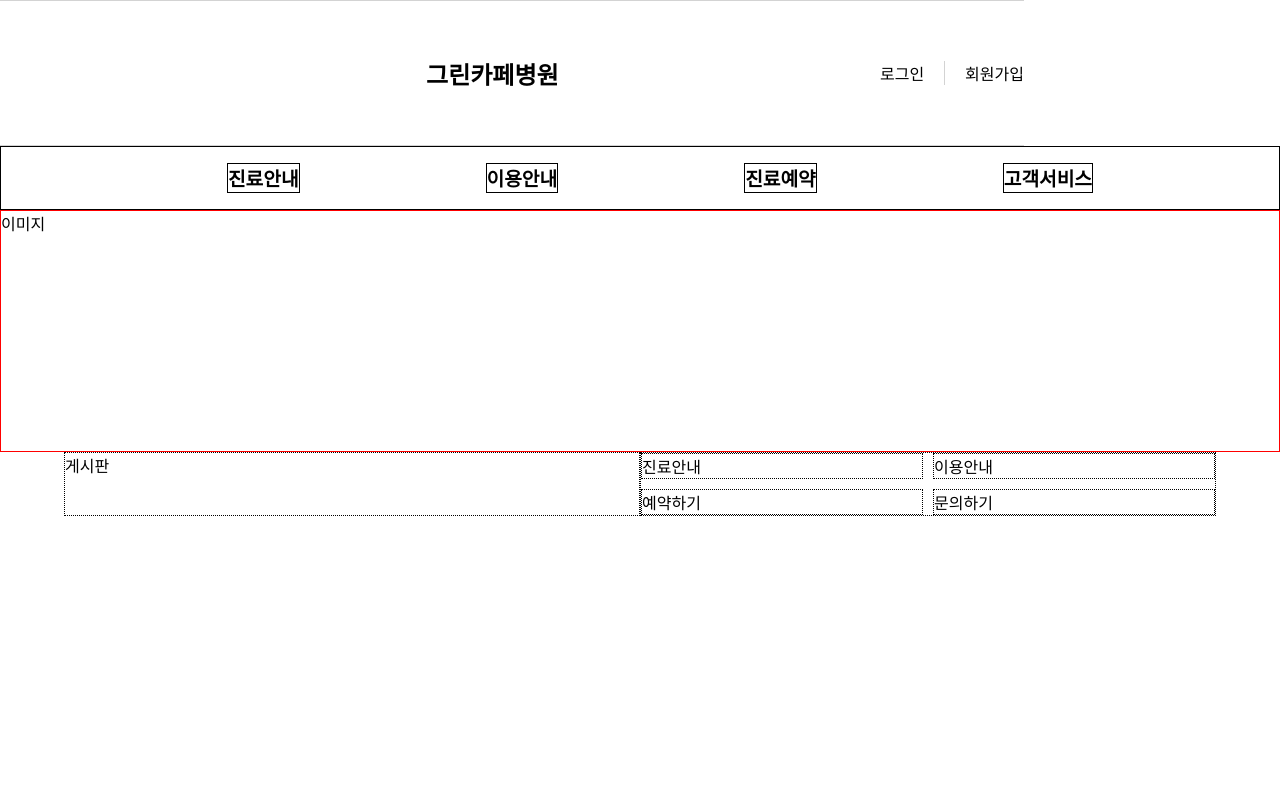
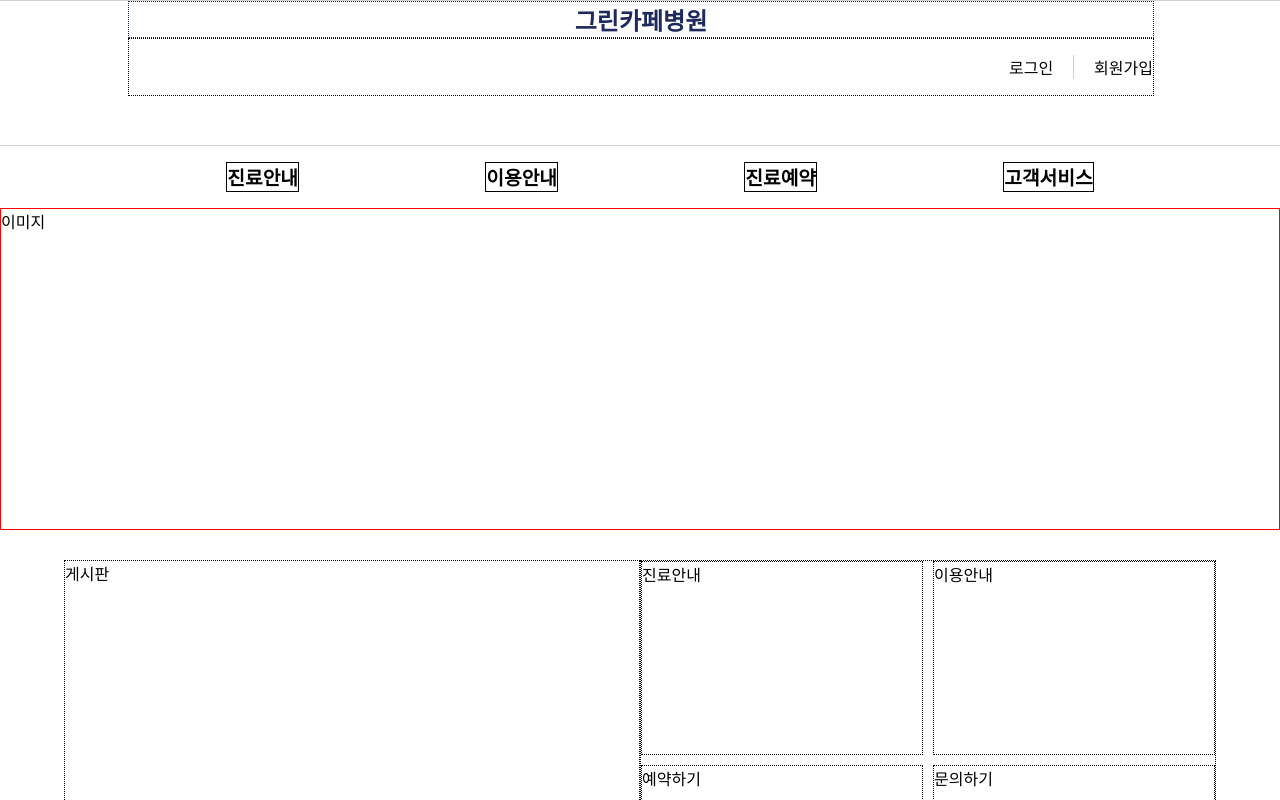
Before and after one commit to sunkh964/Team3, a React (Create React App) app in the folder src/main/frontend/: page / in a window 1280 px wide. Shown: the top 800 px of the page. Built offline with nearby package versions, Linux system fonts and the light colour scheme.

Commit message:
08/22 5교시

```diff
--- a/src/main/frontend/src/App.css
+++ b/src/main/frontend/src/App.css
@@ -2,23 +2,28 @@
   width: 100vw;
 }
 /* ================ 헤더 ================*/
-.head{
-  width: 80%;
+.head-line{
+  width: 100%;
   height: 18vh;
-  display: flex;
-  align-items: center;
   border-top: 1px solid lightgray;
   border-bottom: 1px solid lightgray;
 }
+.head{
+  width: 80%;
+  margin: auto;
+}
 .head-name{
-  width: 60%;
-  text-align: right;
+  border: 1px dotted;
+  width: 100%;
+  color: #1E2A5E ;
+  text-align: center;
+  font-weight: bold;
   font-size: 1.5rem;
-  font-weight: bold;
 }
 /* ----- 로그인, 회원가입 ----- */
 .head-login{
-  width: 50%;
+  border: 1px dotted;
+  width: 100%;
 }
 .head-login > ul{
   justify-content: end;
--- a/src/main/frontend/src/App.js
+++ b/src/main/frontend/src/App.js
@@ -7,13 +7,17 @@ import AdminLayout from './pages/admin/AdminLayout';
 function App() {
   return (
     <div className="App">
+        <div className='head-line'>
           <div className='head'>
-          <div className='head-name'>그린카페병원</div>
+            <div className='head-name'>
+              그린카페병원
+            </div>
             <div className='head-login'>
               <ul>
                 <li>로그인</li>
                 <li>회원가입</li>
               </ul>
+            </div>
           </div>
         </div>
 
--- a/src/main/frontend/src/pages/user/UserLayout.css
+++ b/src/main/frontend/src/pages/user/UserLayout.css
@@ -1,5 +1,5 @@
 .menu{
-  border: 1px solid ;
+
 }
 
 .menu > .menu-ul{
@@ -16,13 +16,14 @@
 
 .img{
   border: 1px solid red;
-  height: 30vh;
+  height: 40vh;
 }
 
 .content{
   display: flex;
   width: 90%;
-  margin: auto;
+  height: 50vh;
+  margin: 30px auto;
 }
 .content > div:first-child{
   border: 1px dotted ;
```
Lines whose indentation alone changed are shown as unchanged.
